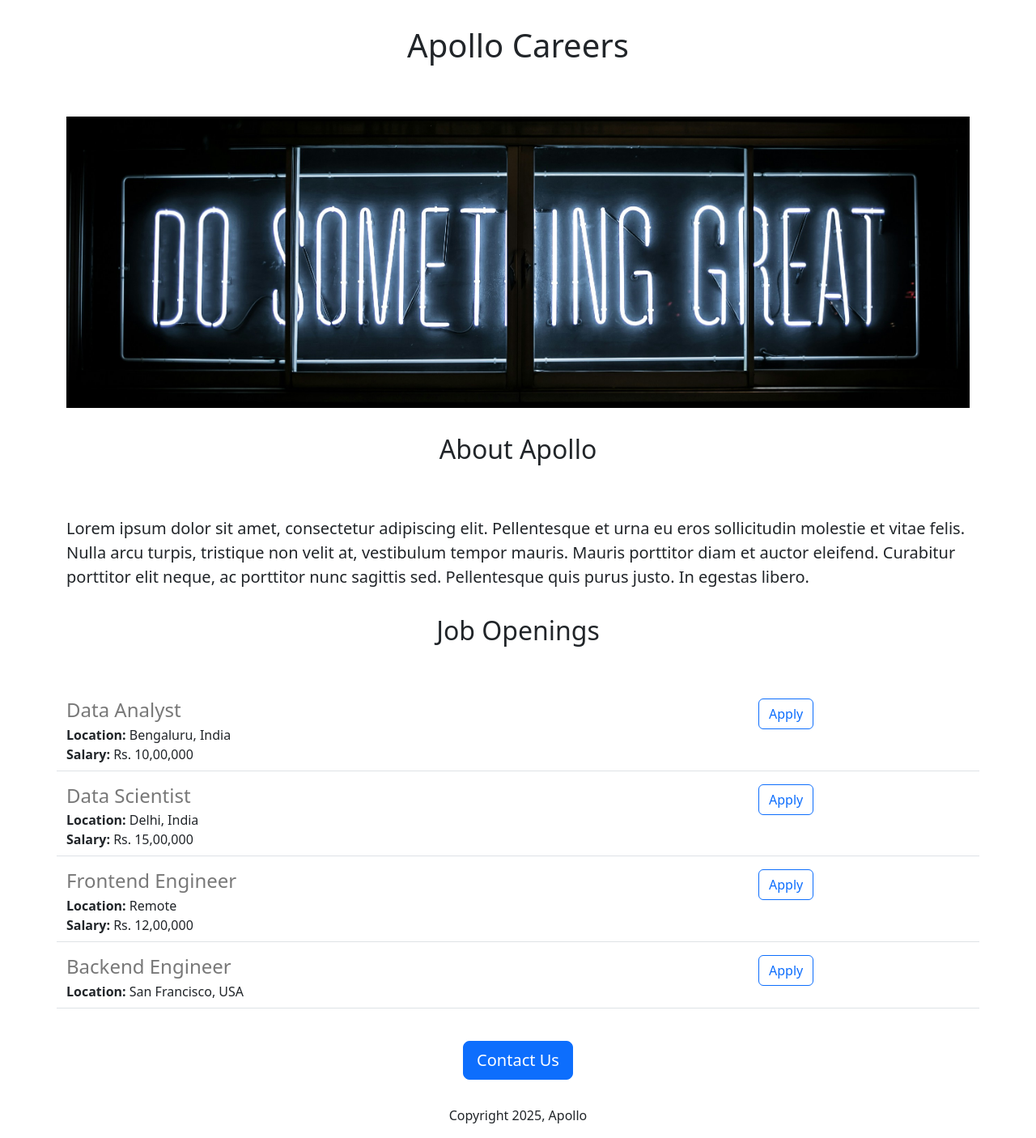
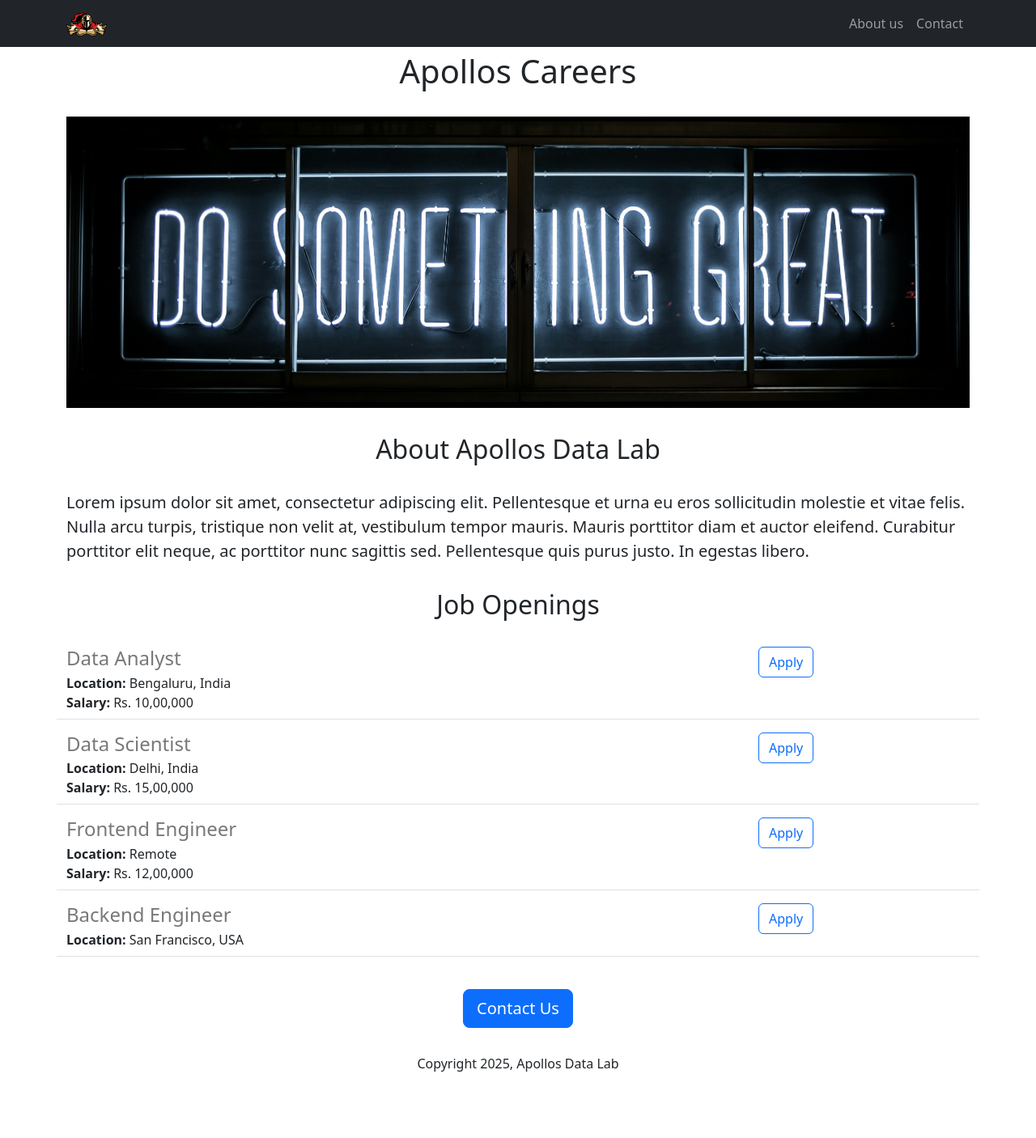
Before and after one commit to Apollo-DataLab/Career-web-site, a Flask app: page / in a window 1280 px wide. Shown: the whole page at 81% size. After the commit the page ends 1324 px from the top, so only its background shows below. Run offline with Flask 3, Linux system fonts and the light colour scheme.

Commit message:
made new chanhes

```diff
--- a/templates/home.html
+++ b/templates/home.html
@@ -12,10 +12,17 @@
         object-fit: cover;
       }
 
-      h1,h2 {
+      h1 {
+        text-align: center;
+        margin-top: 64px;
+        margin-bottom: 32px
+
+      }
+
+      h2 {
         text-align: center;
         margin-top: 32px;
-        margin-bottom: 64px
+        margin-bottom: 32px
       }
 
       p {
@@ -25,10 +32,11 @@
   </head>
 
     <body>
-      <div class="container">
-      <h1>Apollo Careers</h1>
-      <img class="img-fluid" id="banner" src="static/do_something_great.jpg" width="300" height="200" alt="HTML Do smothing great">
-      <h2>About Apollo</h2>
+      {%include 'nav.html'%}
+      <div class="container mt-5">
+      <h1>Apollos Careers</h1>
+      <img class="img-fluid" id="banner" src="static/do_something_great.jpg" width="20" height="30" alt="HTML Do smothing great">
+      <h2>About Apollos Data Lab</h2>
       <p class="lead">Lorem ipsum dolor sit amet, consectetur adipiscing elit. Pellentesque et urna eu eros sollicitudin molestie et vitae felis. Nulla arcu turpis, tristique non velit at, vestibulum tempor mauris. Mauris porttitor diam et auctor eleifend. Curabitur porttitor elit neque, ac porttitor nunc sagittis sed. Pellentesque quis purus justo. In egestas libero.</p>
       <h2>Job Openings</h2>
       <div>
@@ -40,7 +48,7 @@
       <br>
         <div style="text-align:center;">
       <button class="btn btn-primary btn-lg">Contact Us</button>
-          <p>Copyright 2025, Apollo</p>
+          <p>Copyright 2025, Apollos Data Lab</p>
         </div>
       </div>
     </body>
--- /dev/null
+++ b/templates/nav.html
@@ -0,0 +1,18 @@
+<nav class="navbar navbar-expand-lg navbar-dark bg-dark fixed-top mb-5">
+  <div class="container">
+    <a class="navbar-brand" href=""><img src="static/knight.png" alt="" width="50" height="30"></a>
+    <button class="navbar-toggler" type="button" data-bs-toggle="collapse" data-bs-target="#navbarNav" aria-controls="navbarNav" aria-expanded="false" aria-label="Toggle navigation">
+      <span class="navbar-toggler-icon"></span>
+    </button>
+    <div class="collapse navbar-collapse justify-content-end" id="navbarNav">
+      <ul class="navbar-nav">
+        <li class="nav-item">
+          <a class="nav-link" href="registration.html">About us</a>
+        </li>
+    <li class="nav-item">
+          <a class="nav-link" href="login.html">Contact</a>
+        </li>
+      </ul>
+    </div>
+  </div>
+</nav>
```
Also changed, not shown: static/knight.png (added).
